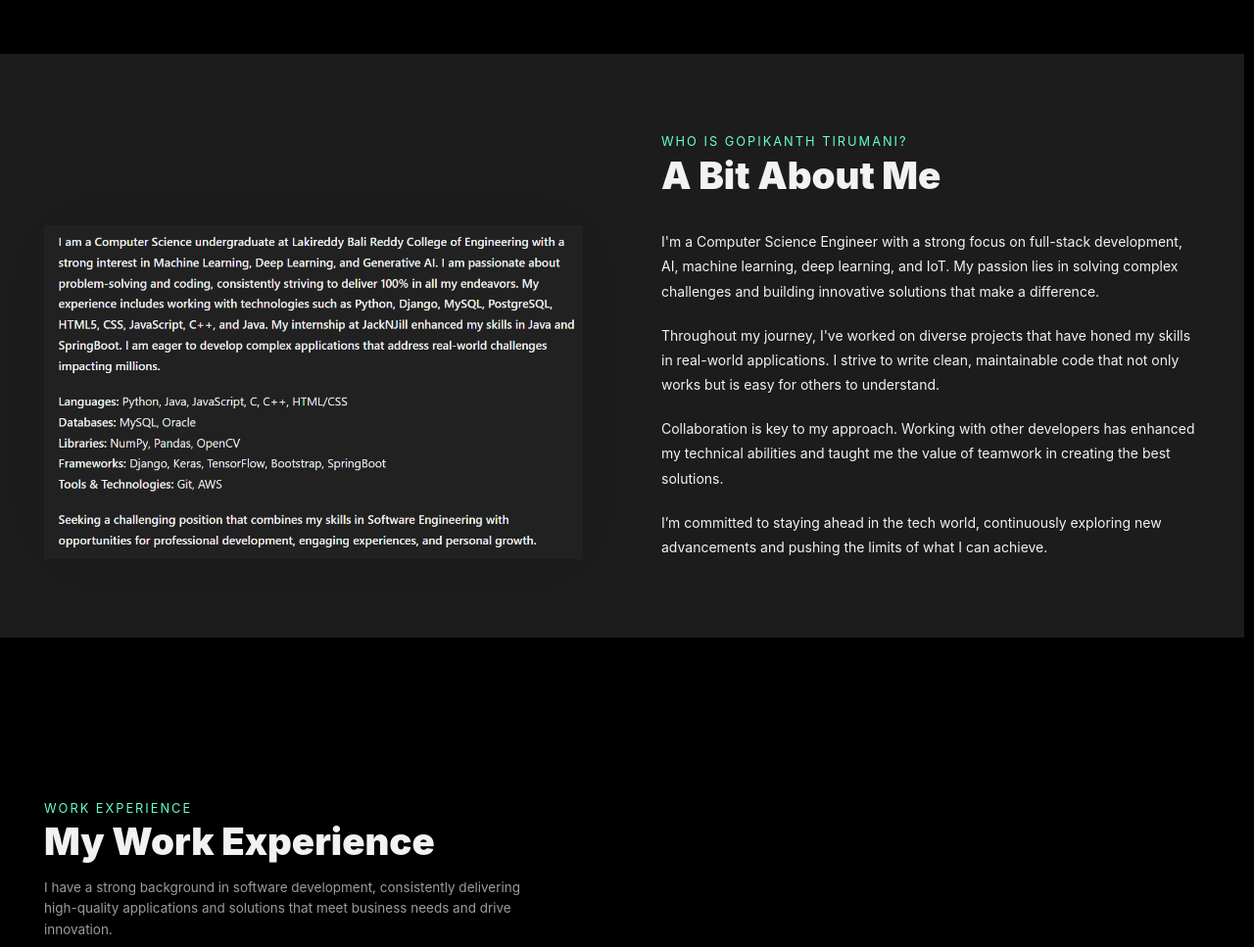
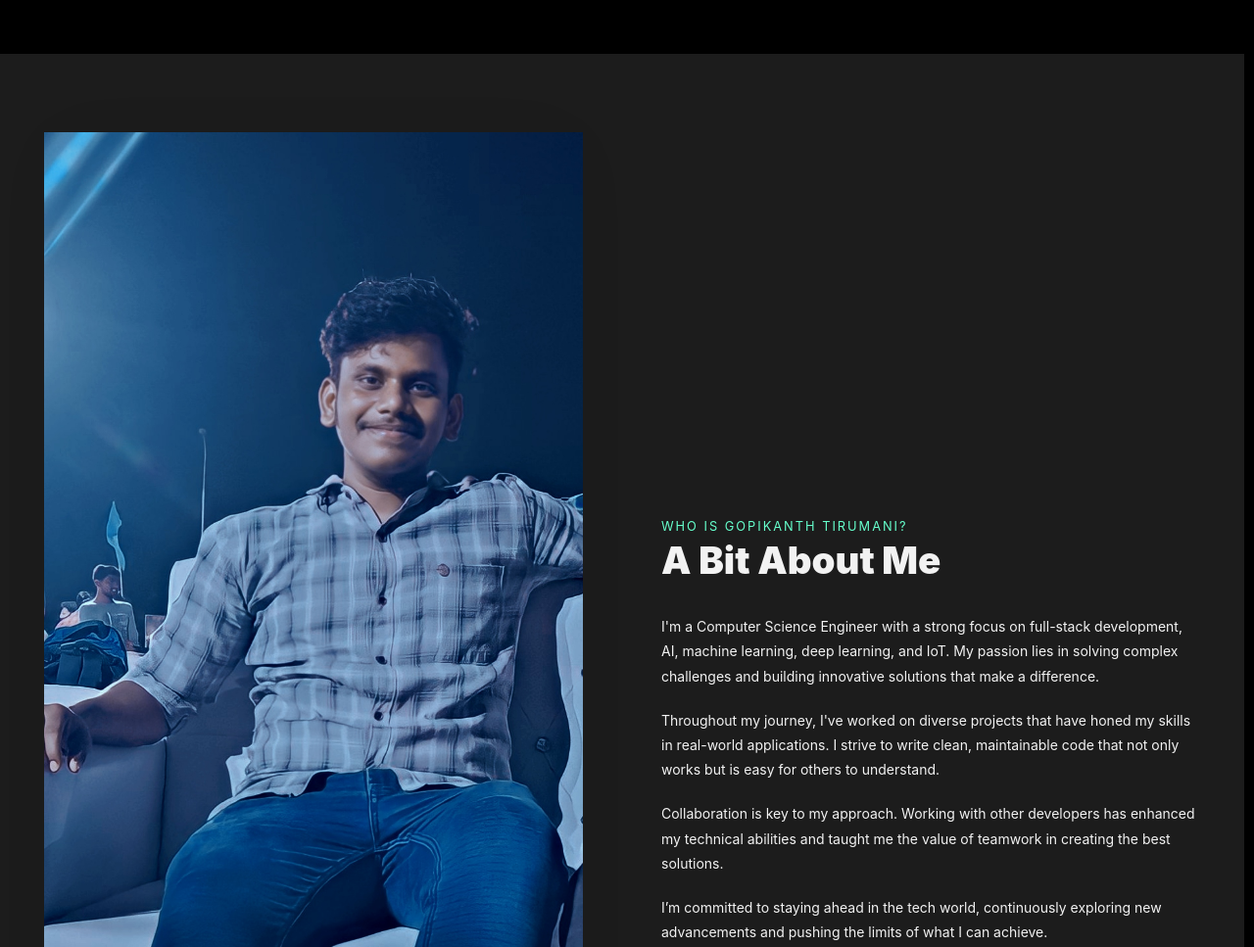
Before and after one commit to Gopikanth123/Gopikanth123.github.io, a plain HTML site: page index.html in a window 1280 px wide. Shown: the part 640-1607 px from the top of the page at 98% size. Drawn offline with nearby package versions, Linux system fonts and the light colour scheme.

Commit message:
Update index.html

```diff
--- a/index.html
+++ b/index.html
@@ -191,7 +191,8 @@
 			<section class="about-me" id="about">
 				<div class="container" data-aos="fade-up">
 					<!-- <img src="favicon.png" alt="Gopikanth" class="logo" /> -->
-					<img src="deatils.png" alt="Gopikanth Tirumani" />
+<!-- 					<img src="deatils.png" alt="Gopikanth Tirumani" /> -->
+					<img src="IMG_20230101_000732.jpg" alt="Gopikanth Tirumani" />
 					<article>
 						<p class="subtitle">Who is Gopikanth Tirumani?</p>
 						<h2 class="title">A Bit About Me</h2>
```
